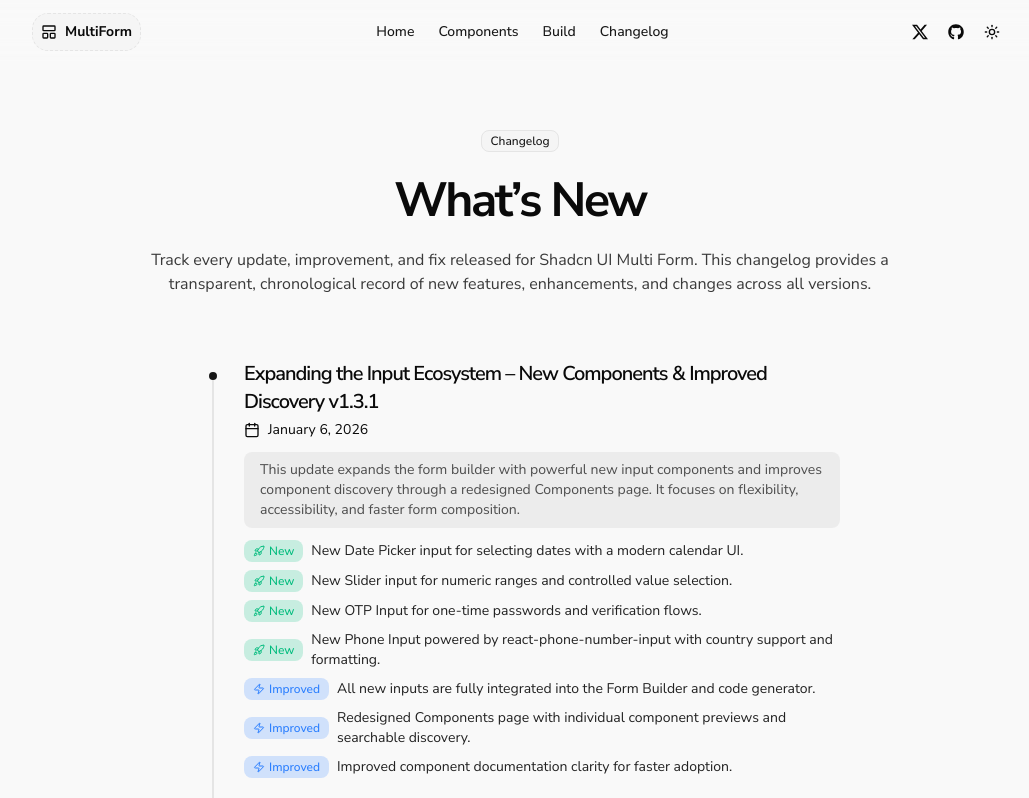
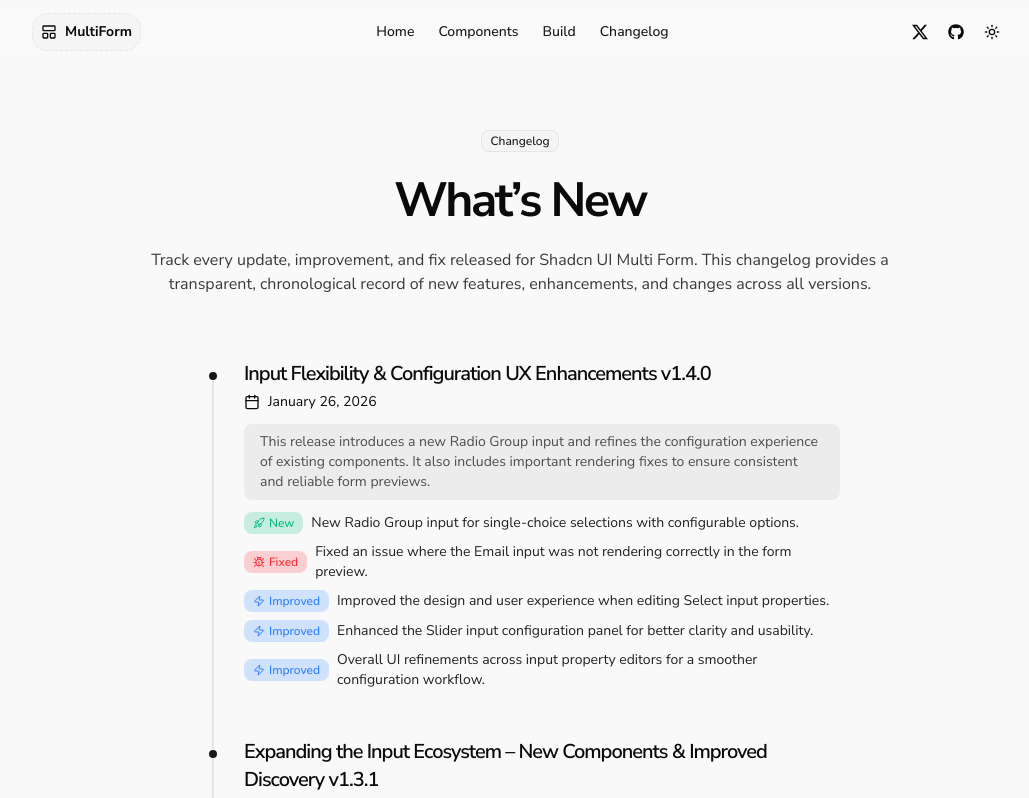
Before and after one commit to Remy349/shadcn-ui-multi-form, a Next.js app: page /changelog in a window 1280 px wide. Shown: the top 798 px of the page, without its empty margins (120-1149 px from the left). Built offline with nearby package versions, Linux system fonts and the light colour scheme.

Commit message:
feat: New content added to the changelogs page

```diff
--- a/app/(landing)/changelog/page.tsx
+++ b/app/(landing)/changelog/page.tsx
@@ -50,6 +50,40 @@ const changeTypeConfig: Record<
 };
 
 const releases: Release[] = [
+  {
+    id: 6,
+    title: "Input Flexibility & Configuration UX Enhancements v1.4.0",
+    period: "January 26, 2026",
+    description:
+      "This release introduces a new Radio Group input and refines the configuration experience of existing components. It also includes important rendering fixes to ensure consistent and reliable form previews.",
+    changes: [
+      {
+        id: 1,
+        type: "new",
+        text: "New Radio Group input for single-choice selections with configurable options.",
+      },
+      {
+        id: 2,
+        type: "fixed",
+        text: "Fixed an issue where the Email input was not rendering correctly in the form preview.",
+      },
+      {
+        id: 3,
+        type: "improved",
+        text: "Improved the design and user experience when editing Select input properties.",
+      },
+      {
+        id: 4,
+        type: "improved",
+        text: "Enhanced the Slider input configuration panel for better clarity and usability.",
+      },
+      {
+        id: 5,
+        type: "improved",
+        text: "Overall UI refinements across input property editors for a smoother configuration workflow.",
+      },
+    ],
+  },
   {
     id: 5,
     title:
```
